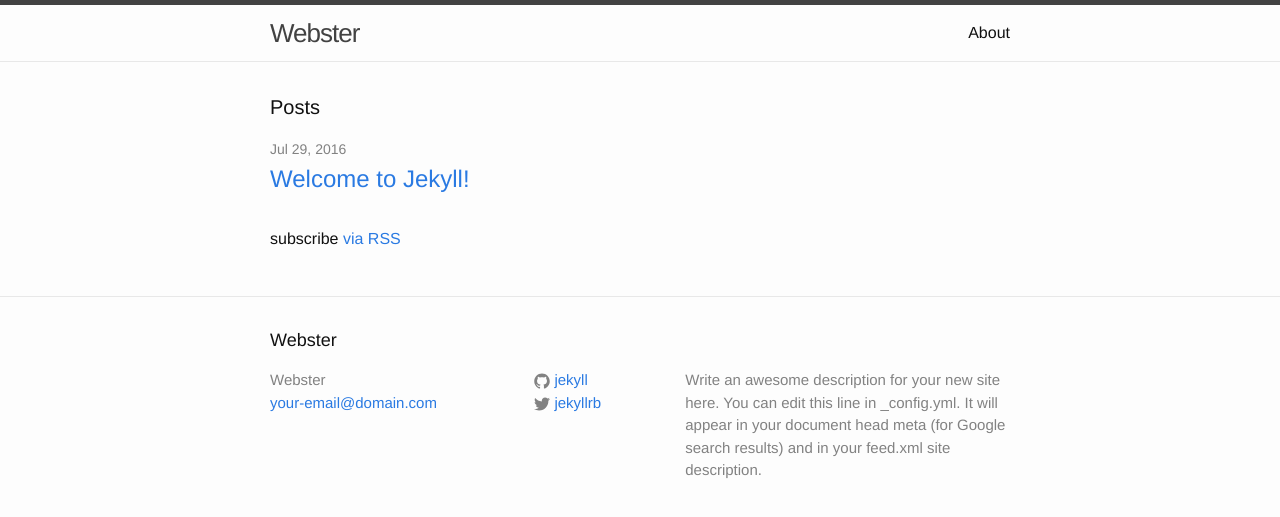
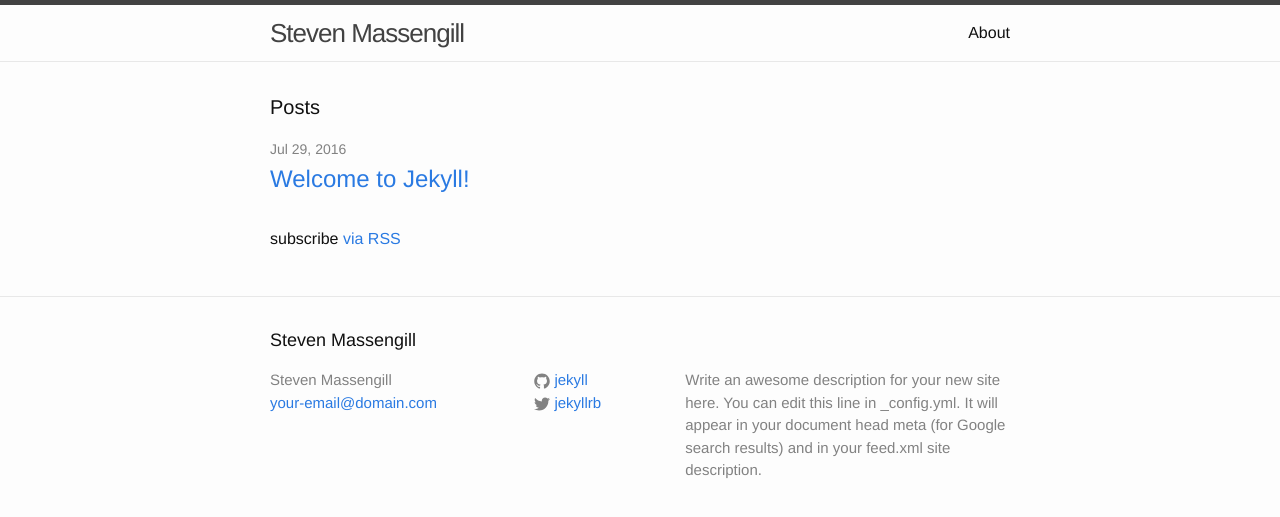
Before and after one commit to stevenmassengill/stevenmassengill.github.io, a Jekyll site: the page built from index.html, in a window 1280 px wide. Shown: the top 517 px of the page. Built offline with Jekyll 4.4.1, drawn with Linux system fonts in a browser that asks for light colours.

Commit message:
Update _config.yml

```diff
--- a/_config.yml
+++ b/_config.yml
@@ -6,7 +6,7 @@
 # 'jekyll serve'. If you change this file, please restart the server process.
 
 # Site settings
-title: Webster
+title: Steven Massengill
 email: your-email@domain.com
 description: > # this means to ignore newlines until "baseurl:"
   Write an awesome description for your new site here. You can edit this
```
